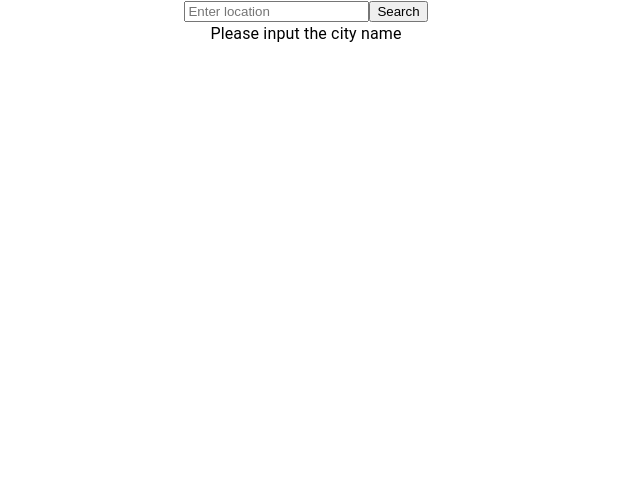
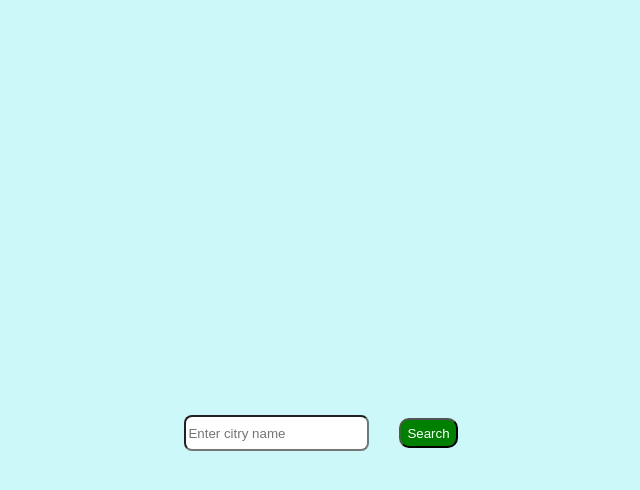
Before and after one commit to darshanke/weather-monitoring, a React (Create React App) app: page / in a window 1280 px wide. Shown: the top 490 px of the page, without its empty margins (334-974 px from the left). Built offline with nearby package versions, Linux system fonts and the light colour scheme.

Commit message:
modification

```diff
--- a/src/App.css
+++ b/src/App.css
@@ -1,5 +1,10 @@
 .App {
+  height: 100vh;
   text-align: center;
+  display: flex;
+  align-items: center;
+  justify-content: center;
+
 }
 
 .App-logo {
--- a/src/App.js
+++ b/src/App.js
@@ -1,7 +1,7 @@
-import logo from './logo.svg';
-import './App.css';
+import logo from "./logo.svg";
+import "./App.css";
 import { BrowserRouter as Router, Routes, Route } from "react-router-dom";
-import LandingPage from './Components/LandingPage';
+import LandingPage from "./Components/LandingPage";
 
 function App() {
   return (
--- a/src/Components/DetailsProvider.jsx
+++ b/src/Components/DetailsProvider.jsx
@@ -1,60 +1,91 @@
-import { Box, Typography } from "@mui/material";
+import { Box, Card, CardContent, Typography } from "@mui/material";
 import React from "react";
 
-const InfoRow = ({ label, value }) => (
-  <Box
+const InfoCard = ({ label, value }) => (
+  <Card
     sx={{
+      width: 200,
+      height: 200,
+      margin: 1,
       display: "flex",
-      flexDirection: "row",
-      justifyContent: "space-between",
-      marginBottom: 1,
+      flexDirection: "column",
+      justifyContent: "center",
+      alignItems: "center",
+      boxShadow: 2,
     }}
   >
-    <Typography>{label}:</Typography>
-    <Typography>{value}</Typography>
-  </Box>
+    <CardContent>
+      <Typography variant="h6">{label}</Typography>
+      <Typography variant="body1">{value}</Typography>
+    </CardContent>
+  </Card>
 );
 
-const DetailsProvider = ({ details }) => {
-  if (!details || Object.keys(details).length === 0) {
-    return <Typography>Please input the city name</Typography>;
+const DetailsProvider = ({ details, loading }) => {
+  if(loading){
+    return <p style={{margin: '6rem'}}>Loading data...</p>;
+  }
+  if (!details || Object.keys(details).length === 0 ) {
+
+    return;
   }
 
   const city = details.location ? details.location.name : "N/A";
-  const region = details.location ? details.location.region : "N/A";
+  const humidity = details.location ? details.current.humidity : "N/A";
+  const condition = details.location ? details.current.condition.text : "N/A";
+  const wind = details.location ? details.current.wind_kph : "N/A";
   const currenttempc = details.current ? details.current.temp_c : "N/A";
-  const currenttempf = details.current ? details.current.temp_f : "N/A";
+
 
   return (
     <Box
       sx={{
         height: "100vh",
+        // width: "100vw",
         display: "flex",
-        justifyContent: "center", // Center horizontally
-        alignItems: "center", // Center vertically
-        backgroundColor: "rgb(18,18,18)", // Background color
+        justifyContent: "center",
+        alignItems: "center",
+        margin: 0
+
       }}
     >
       <Box
         sx={{
-          maxWidth: "400px",
           display: "flex",
-          flexDirection: "column",
-          backgroundColor: "rgb(18,18,18)",
-          color: "rgb(255,255,255)",
-          borderRadius: 2,
-          boxShadow: 1,
+          flexDirection: "row",
+          alignItems: "center",
+          padding: 2,
+          flexWrap: "wrap",
         }}
       >
-        <InfoRow label="City" value={city} />
-        <InfoRow label="Region" value={region} />
-        <InfoRow label="Temperature in Centigrade" value={currenttempc} />
-        <InfoRow label="Temperature in Fahrenheit" value={currenttempf} />
-        <Box>
-          <Typography>Condition</Typography>
-          <img src={ details.current.condition.icon} alt="Weather Condition" />
-          <Typography>{details.current ? details.current.condition.text : "N/A"}</Typography>
-        </Box>
+         <InfoCard label="Temperature"  value={`${humidity}oc`} />
+        <InfoCard label="Humidity" value={`${humidity} %`} />
+        {/* <InfoCard label="Condition" value={`${condition}`} /> */}
+        <Card
+          sx={{
+            width: 200,
+            height: 200,
+            margin: 1,
+            display: "flex",
+            flexDirection: "column",
+            justifyContent: "center",
+            alignItems: "center",
+            boxShadow: 2,
+          }}
+        >
+          <CardContent>
+            <Typography variant="h6">Condition</Typography>
+            <Typography variant="body1">
+              {details.current ? details.current.condition.text : "N/A"}
+            </Typography>
+            <img src={details.current.condition.icon} alt="Weather Condition" />
+          </CardContent>
+        </Card>
+        <InfoCard label="Wind Speed" value={`${wind} kph`} />
+
+
+
+
       </Box>
     </Box>
   );
--- a/src/Components/LandingPage.jsx
+++ b/src/Components/LandingPage.jsx
@@ -2,32 +2,49 @@ import React, { useEffect, useState } from "react";
 import SearchBox from "./SearchBox";
 import axios from "axios";
 import DetailsProvider from "./DetailsProvider";
+import { height } from "@mui/system";
 
 const LandingPage = () => {
   const [details, setDetails] = useState({});
   const [error, setError] = useState(null);
+  const [loading, setloading] = useState(false);
 
   const baseuri = {
-    weather: "https://api.weatherapi.com/v1/current.json?key=5380575eec214db2aff112415240110",
+    weather:
+      "https://api.weatherapi.com/v1/current.json?key=5380575eec214db2aff112415240110",
   };
 
   const onSearch = async (params) => {
+    setloading(true);
     try {
       const res = await axios.get(`${baseuri.weather}&q=${params}&aqi=yes`);
+      console.log(res.data);
       setDetails(res.data);
       setError(null);
+
     } catch (e) {
-      setError("Place not found");
-      console.error(e);
+      // setDetails([]);
+      // console.error(e.message);
+      setloading(false);
+      if (e.response && e.response.status === 400) {
+      setDetails([]);
+      console.error(e.message);
+
+      alert('Failed to fetch weather data');
+
+      }
+
+    }finally{
+      setloading(false);
     }
+
   };
 
   return (
-    <>
-      <SearchBox onSearch={onSearch} />
-      {error && <p style={{ color: 'red' }}>{error}</p>}
-      <DetailsProvider details={details} />
-    </>
+    <div>
+      <SearchBox onSearch={onSearch}  />
+      <DetailsProvider details={details} loading={loading} />
+    </div>
   );
 };
 
--- a/src/Components/SearchBox.jsx
+++ b/src/Components/SearchBox.jsx
@@ -14,14 +14,19 @@ const SearchBox = ({ onSearch }) => {
   };
 
   return (
-    <form onSubmit={handleSubmit}>
+    <form onSubmit={handleSubmit} style={{height: '30px' , margin: '1rem'}}>
       <input
         type="text"
-        placeholder="Enter location"
+        placeholder="Enter citry name"
         value={location}
         onChange={handleChange}
+        style={{backgroundColor: "#FFFFFF" , color: "rgb(18,18,18,1)",
+          height: '30px', margin: '30px', borderRadius: '8px' ,
+        }}
+
+
       />
-      <button type="submit">Search</button>
+      <button style={{height: '30px' ,  borderRadius: '10px' , backgroundColor: 'green' , color: "white"}}type="submit">Search</button>
     </form>
   );
 };
--- a/src/index.css
+++ b/src/index.css
@@ -5,6 +5,7 @@ body {
     sans-serif;
   -webkit-font-smoothing: antialiased;
   -moz-osx-font-smoothing: grayscale;
+  background-color: rgb(205, 248, 250,1)
 }
 
 code {
```
